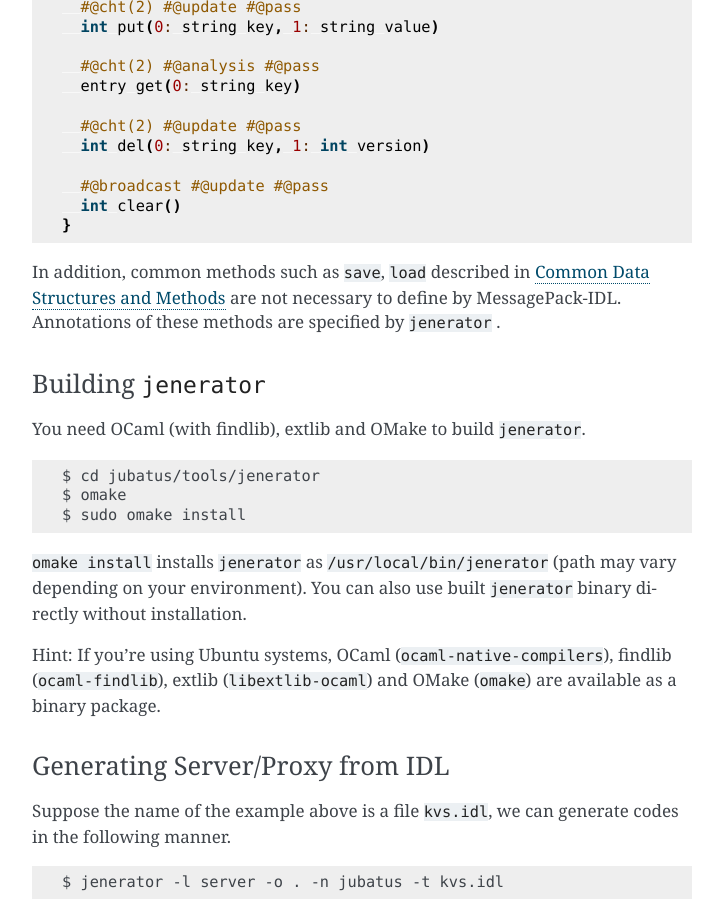
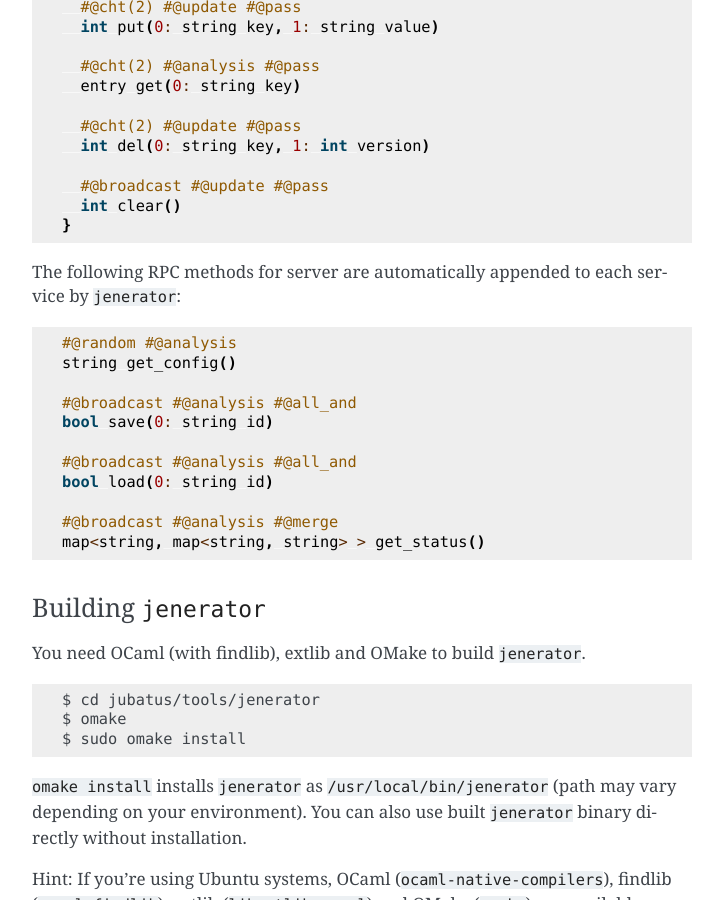
Before and after one commit to jubatus/website, a Sphinx documentation site: the page built from source/en/server.rst, in a window 1280 px wide and 900 px high, scrolled down 2438 px. Shown: the whole window, without its empty margins (388-1111 px from the left). Built offline with Sphinx 7.4.7, drawn with Linux system fonts in a browser that asks for light colours; the version number could not be read and is left out.

Commit message:
Write down definitions for common methods in IDL syntax

```diff
--- a/source/en/server.rst
+++ b/source/en/server.rst
@@ -95,8 +95,22 @@
     int clear()
   }
 
-In addition, common methods such as ``save``, ``load`` described in :doc:`common_structs` are not necessary to define by MessagePack-IDL.
-Annotations of these methods are specified by ``jenerator`` .
+The following RPC methods for server are automatically appended to each service by ``jenerator``:
+
+.. code-block:: c++
+
+  #@random #@analysis
+  string get_config()
+
+  #@broadcast #@analysis #@all_and
+  bool save(0: string id)
+
+  #@broadcast #@analysis #@all_and
+  bool load(0: string id)
+
+  #@broadcast #@analysis #@merge
+  map<string, map<string, string> > get_status()
+
 
 Building ``jenerator``
 ~~~~~~~~~~~~~~~~~~~~~~
```
Also changed, not shown: source/ja/server.rst (+15 -2 lines).
